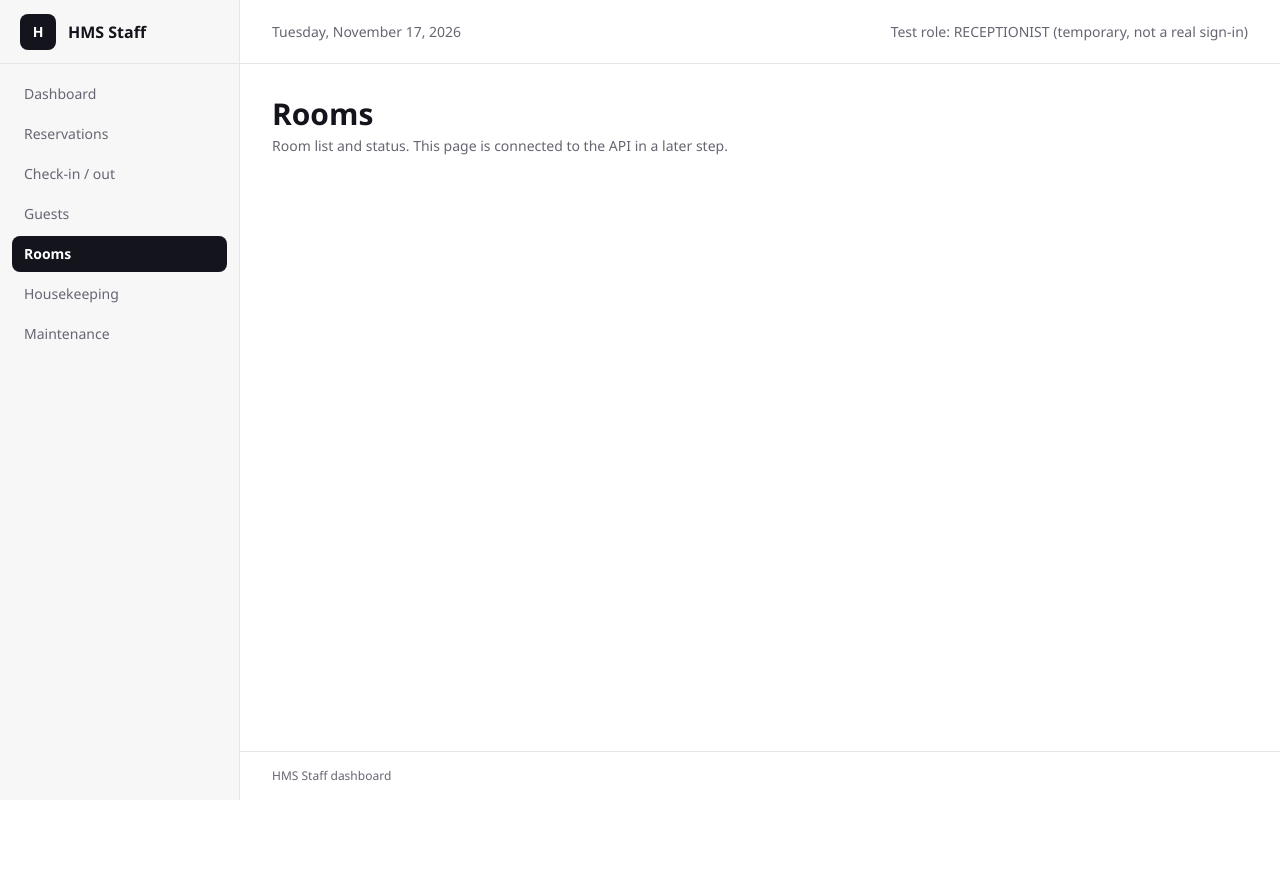
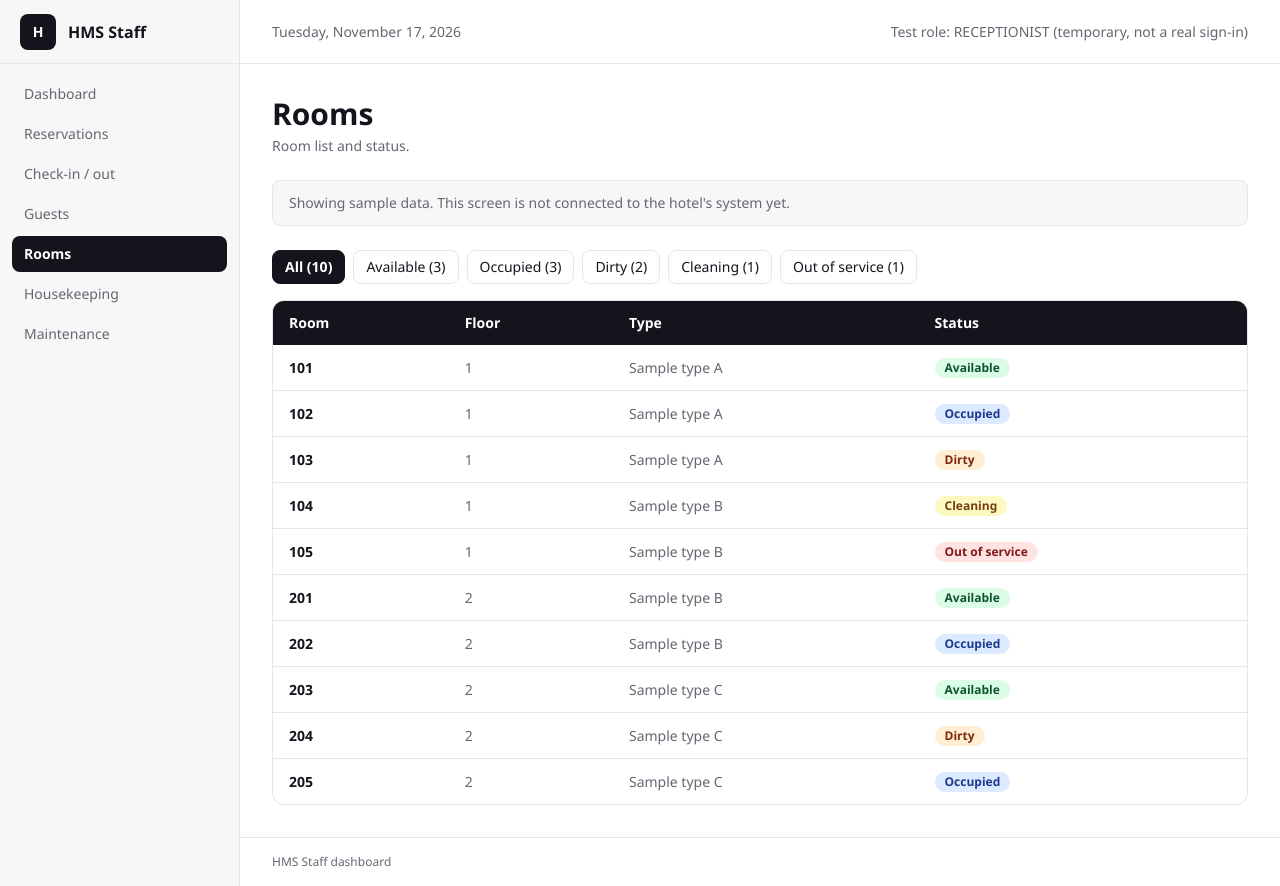
Before and after one commit to Selah-technologies/hotel-management-system, a React (Vite) app in the folder apps/staff/: page /rooms in a window 1280 px wide. Before the commit the page ends 800 px from the top, so only its background shows below. Built offline with nearby package versions, Linux system fonts and the light colour scheme.

Commit message:
feat(staff): add rooms screen with status badges and sample data (FR-11)

```diff
--- /dev/null
+++ b/apps/staff/src/api/rooms.ts
@@ -0,0 +1,13 @@
+import { USE_SAMPLE_DATA } from "../config";
+import { SAMPLE_ROOMS } from "../mocks/rooms";
+import type { Room } from "../types/rooms";
+import { api } from "./client";
+
+export async function listRooms(): Promise<Room[]> {
+  if (USE_SAMPLE_DATA) {
+    await new Promise((resolve) => setTimeout(resolve, 300)); // imitate a network delay
+    return SAMPLE_ROOMS;
+  }
+  // GET /api/staff/rooms (handbook Chapter 19), needs rooms.view. Not tested against a real backend yet.
+  return api<Room[]>("/staff/rooms");
+}
--- /dev/null
+++ b/apps/staff/src/components/SampleDataNotice.tsx
@@ -0,0 +1,10 @@
+import { USE_SAMPLE_DATA } from "../config";
+
+export default function SampleDataNotice() {
+  if (!USE_SAMPLE_DATA) return null;
+  return (
+    <p className="mb-6 rounded-lg border border-line bg-sidebar px-4 py-3 text-sm text-ink-soft">
+      Showing sample data. This screen is not connected to the hotel&apos;s system yet.
+    </p>
+  );
+}
--- /dev/null
+++ b/apps/staff/src/components/StatusBadge.tsx
@@ -0,0 +1,31 @@
+import type { RoomStatus } from "../types/rooms";
+
+// Colours from handbook Chapter 28 (green, blue, orange, yellow, red).
+// The text is always shown too, so colour is never the only signal.
+// Text on background contrast is about 8:1 for all five (calculated).
+const STATUS_STYLES: Record<RoomStatus, { label: string; classes: string }> = {
+  AVAILABLE: { label: "Available", classes: "bg-green-100 text-green-900" },
+  OCCUPIED: { label: "Occupied", classes: "bg-blue-100 text-blue-900" },
+  DIRTY: { label: "Dirty", classes: "bg-orange-100 text-orange-900" },
+  CLEANING: { label: "Cleaning", classes: "bg-yellow-100 text-yellow-900" },
+  OUT_OF_SERVICE: { label: "Out of service", classes: "bg-red-100 text-red-900" },
+};
+
+export function statusLabel(status: RoomStatus): string {
+  return STATUS_STYLES[status].label;
+}
+
+type StatusBadgeProps = {
+  status: RoomStatus;
+};
+
+export default function StatusBadge({ status }: StatusBadgeProps) {
+  const style = STATUS_STYLES[status];
+  return (
+    <span
+      className={`inline-block rounded-full px-2.5 py-0.5 text-xs font-semibold ${style.classes}`}
+    >
+      {style.label}
+    </span>
+  );
+}
--- /dev/null
+++ b/apps/staff/src/config.ts
@@ -0,0 +1,3 @@
+// While the other team members' parts are unfinished, the staff app shows sample data.
+// At integration time: set this to false, then check each API response against the types in src/types/.
+export const USE_SAMPLE_DATA = true;
--- /dev/null
+++ b/apps/staff/src/hooks/useRooms.ts
@@ -0,0 +1,33 @@
+import { useEffect, useState } from "react";
+import { ApiError } from "../api/client";
+import { listRooms } from "../api/rooms";
+import type { Room } from "../types/rooms";
+
+// Loads the room list and reports loading and error states for the screen.
+export function useRooms() {
+  const [rooms, setRooms] = useState<Room[]>([]);
+  const [loading, setLoading] = useState(true);
+  const [error, setError] = useState<string | null>(null);
+  const [attempt, setAttempt] = useState(0); // changing this number loads the list again
+
+  useEffect(() => {
+    let cancelled = false; // ignore an answer that arrives after the screen has moved on
+    setLoading(true);
+    setError(null);
+    listRooms()
+      .then((data) => {
+        if (!cancelled) setRooms(data);
+      })
+      .catch((err) => {
+        if (!cancelled) setError(err instanceof ApiError ? err.message : "Could not load rooms.");
+      })
+      .finally(() => {
+        if (!cancelled) setLoading(false);
+      });
+    return () => {
+      cancelled = true;
+    };
+  }, [attempt]);
+
+  return { rooms, loading, error, reload: () => setAttempt((n) => n + 1) };
+}
--- /dev/null
+++ b/apps/staff/src/mocks/rooms.ts
@@ -0,0 +1,15 @@
+import type { Room } from "../types/rooms";
+
+// SAMPLE DATA ONLY. These are not the hotel's real rooms, numbers or room types.
+export const SAMPLE_ROOMS: Room[] = [
+  { id: "sample-1", roomNumber: "101", floor: 1, status: "AVAILABLE", roomType: { name: "Sample type A" } },
+  { id: "sample-2", roomNumber: "102", floor: 1, status: "OCCUPIED", roomType: { name: "Sample type A" } },
+  { id: "sample-3", roomNumber: "103", floor: 1, status: "DIRTY", roomType: { name: "Sample type A" } },
+  { id: "sample-4", roomNumber: "104", floor: 1, status: "CLEANING", roomType: { name: "Sample type B" } },
+  { id: "sample-5", roomNumber: "105", floor: 1, status: "OUT_OF_SERVICE", roomType: { name: "Sample type B" } },
+  { id: "sample-6", roomNumber: "201", floor: 2, status: "AVAILABLE", roomType: { name: "Sample type B" } },
+  { id: "sample-7", roomNumber: "202", floor: 2, status: "OCCUPIED", roomType: { name: "Sample type B" } },
+  { id: "sample-8", roomNumber: "203", floor: 2, status: "AVAILABLE", roomType: { name: "Sample type C" } },
+  { id: "sample-9", roomNumber: "204", floor: 2, status: "DIRTY", roomType: { name: "Sample type C" } },
+  { id: "sample-10", roomNumber: "205", floor: 2, status: "OCCUPIED", roomType: { name: "Sample type C" } },
+];
--- a/apps/staff/src/pages/RoomsPage.tsx
+++ b/apps/staff/src/pages/RoomsPage.tsx
@@ -1,12 +1,110 @@
+import { useState } from "react";
 import PageHeader from "../components/PageHeader";
+import SampleDataNotice from "../components/SampleDataNotice";
+import StatusBadge, { statusLabel } from "../components/StatusBadge";
+import { useRooms } from "../hooks/useRooms";
+import { ROOM_STATUSES } from "../types/rooms";
+import type { RoomStatus } from "../types/rooms";
+
+type Filter = RoomStatus | "ALL";
 
 export default function RoomsPage() {
+  const { rooms, loading, error, reload } = useRooms();
+  const [filter, setFilter] = useState<Filter>("ALL");
+
+  const sorted = [...rooms].sort((a, b) =>
+    a.roomNumber.localeCompare(b.roomNumber, undefined, { numeric: true }),
+  );
+  const visible = filter === "ALL" ? sorted : sorted.filter((room) => room.status === filter);
+  const countOf = (status: RoomStatus) => rooms.filter((room) => room.status === status).length;
+
+  const filterButtons: { value: Filter; label: string; count: number }[] = [
+    { value: "ALL", label: "All", count: rooms.length },
+    ...ROOM_STATUSES.map((status) => ({
+      value: status,
+      label: statusLabel(status),
+      count: countOf(status),
+    })),
+  ];
+
   return (
     <div>
-      <PageHeader
-        title="Rooms"
-        description="Room list and status. This page is connected to the API in a later step."
-      />
+      <PageHeader title="Rooms" description="Room list and status." />
+      <SampleDataNotice />
+
+      {loading && (
+        <p role="status" className="text-sm text-ink-soft">
+          Loading rooms…
+        </p>
+      )}
+
+      {!loading && error && (
+        <div role="alert" className="rounded-xl border border-line bg-white p-6">
+          <p className="text-sm text-danger">{error}</p>
+          <button
+            type="button"
+            onClick={reload}
+            className="mt-3 rounded-lg bg-ink px-4 py-2 text-sm font-semibold text-white outline-none focus-visible:ring-2 focus-visible:ring-ink focus-visible:ring-offset-2"
+          >
+            Try again
+          </button>
+        </div>
+      )}
+
+      {!loading && !error && (
+        <>
+          <div className="mb-4 flex flex-wrap gap-2">
+            {filterButtons.map((button) => (
+              <button
+                key={button.value}
+                type="button"
+                aria-pressed={filter === button.value}
+                onClick={() => setFilter(button.value)}
+                className={`rounded-lg border px-3 py-1.5 text-sm outline-none focus-visible:ring-2 focus-visible:ring-ink focus-visible:ring-offset-2 ${
+                  filter === button.value
+                    ? "border-ink bg-ink font-semibold text-white"
+                    : "border-line bg-white text-ink hover:border-ink"
+                }`}
+              >
+                {button.label} ({button.count})
+              </button>
+            ))}
+          </div>
+
+          <div className="overflow-x-auto rounded-xl border border-line">
+            <table className="w-full text-left text-sm">
+              <thead className="bg-night text-white">
+                <tr>
+                  <th scope="col" className="px-4 py-3 font-semibold">Room</th>
+                  <th scope="col" className="px-4 py-3 font-semibold">Floor</th>
+                  <th scope="col" className="px-4 py-3 font-semibold">Type</th>
+                  <th scope="col" className="px-4 py-3 font-semibold">Status</th>
+                </tr>
+              </thead>
+              <tbody className="divide-y divide-line">
+                {visible.length === 0 ? (
+                  <tr>
+                    <td colSpan={4} className="px-4 py-6 text-center text-ink-soft">
+                      No rooms with this status.
+                    </td>
+                  </tr>
+                ) : (
+                  visible.map((room) => (
+                    <tr key={room.id}>
+                      <td className="px-4 py-3 font-semibold text-ink">{room.roomNumber}</td>
+                      <td className="px-4 py-3 text-ink-soft">{room.floor ?? "—"}</td>
+                      <td className="px-4 py-3 text-ink-soft">{room.roomType.name}</td>
+                      <td className="px-4 py-3">
+                        <StatusBadge status={room.status} />
+                      </td>
+                    </tr>
+                  ))
+                )}
+              </tbody>
+            </table>
+          </div>
+        </>
+      )}
     </div>
   );
 }
--- /dev/null
+++ b/apps/staff/src/types/rooms.ts
@@ -0,0 +1,20 @@
+// Shape ASSUMED from the handbook data model (Room and RoomType).
+// The real GET /api/staff/rooms response is TO BE CONFIRMED WITH MEMBER 2 at integration time.
+
+export const ROOM_STATUSES = [
+  "AVAILABLE",
+  "OCCUPIED",
+  "DIRTY",
+  "CLEANING",
+  "OUT_OF_SERVICE",
+] as const;
+
+export type RoomStatus = (typeof ROOM_STATUSES)[number];
+
+export type Room = {
+  id: string;
+  roomNumber: string;
+  floor: number | null;
+  status: RoomStatus;
+  roomType: { name: string };
+};
```
